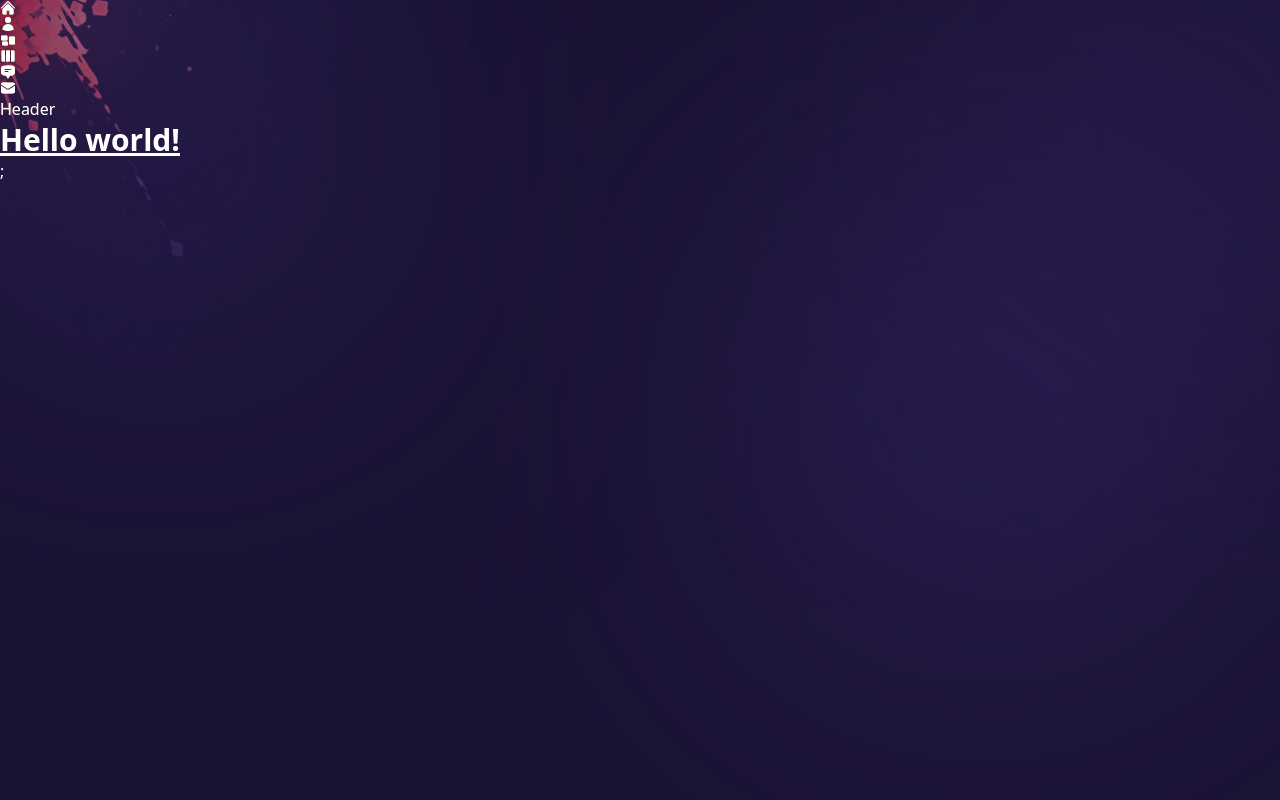
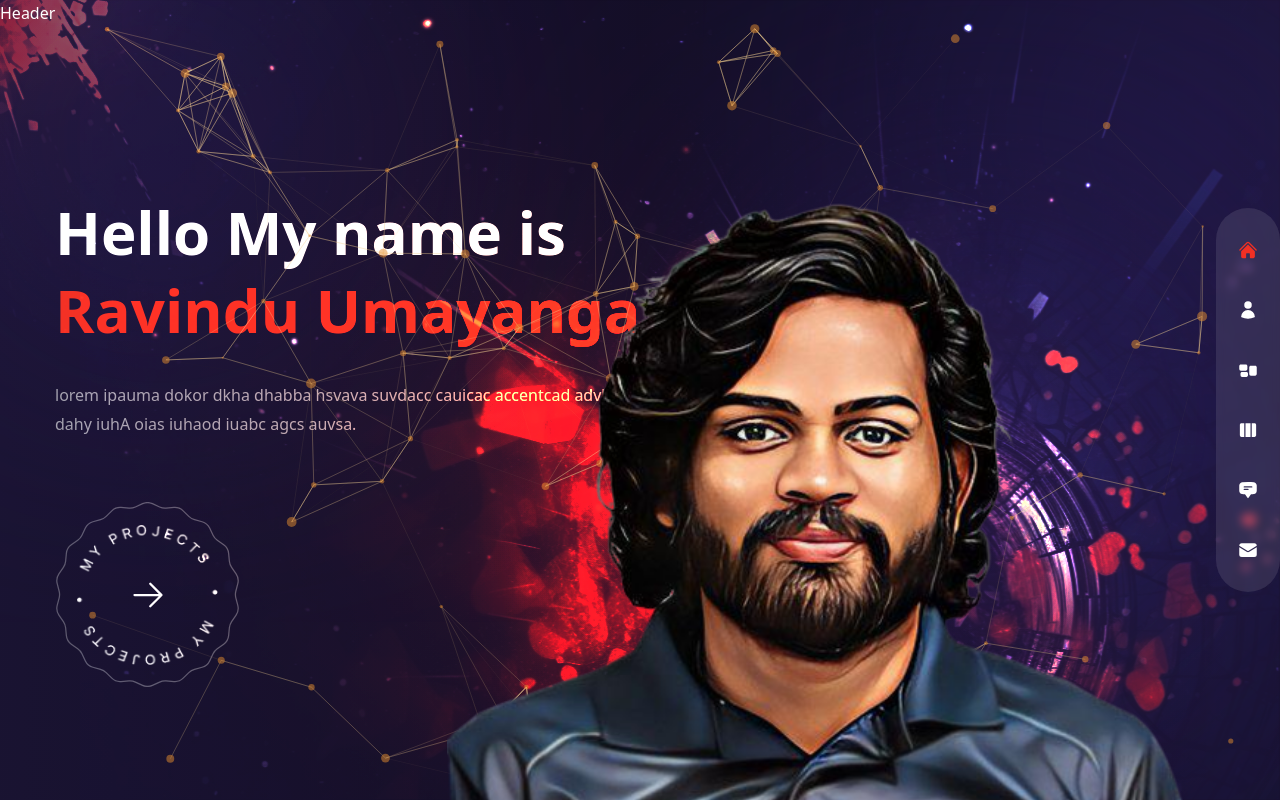
Before and after one commit to RavinduISHA/Portfolio-nextjs, a Next.js app: page / in a window 1280 px wide. Built offline with nearby package versions, Linux system fonts and the light colour scheme.

Commit message:
build home page

```diff
--- a/components/Avatar.js
+++ b/components/Avatar.js
@@ -1,5 +1,9 @@
+import Image from "next/image";
+
 const Avatar = () => {
-  return <div>Avatar</div>;
+  return <div className="hidden xl:flex xl:max-w-none">
+    <Image src={'/avatar2.png'} width={737} height={678} alt="" className="translate-z-0 w-full h-full"/>
+  </div>;
 };
 
 export default Avatar;
--- a/components/Header.js
+++ b/components/Header.js
@@ -1,5 +1,5 @@
 const Header = () => {
-  return <header>Header</header>;
+  return <header className="absolute z-30 w-full">Header</header>;
 };
 
 export default Header;
--- a/components/Nav.js
+++ b/components/Nav.js
@@ -33,13 +33,38 @@ import Link from 'next/link';
 import { useRouter} from 'next/router'
 
 const Nav = () => {
-  return <nav>
-    <div>
-      {navData.map((link, index) =>{
-        return <Link href={link.path}>{link.icon}</Link>
+  const router = useRouter();
+  const pathname = router.pathname;
+
+  return (
+  <nav className='flex flex-col items-center xl:justify-center gap-y-4 fixed h-max bottom-0 right-0 mt-auto xl:right[2%] z-50 top-0 w-full xl:w-16 xl:max-w-md xl:h-screen'>
+    <div className='flex w-full xl:flex-col items-center justify-between xl:justify-center gap-y-10 px-4 md:px-40 xl:px-0 h-[80px] xl:h-max py-8 bg-white/10 backdrop-blur-sm text-3xl xl:text-xl xl:rounded-full'>
+      {navData.map((link, index) => {
+        return <Link
+                  className={`${link.path === pathname && 'text-accent'} relative flex items-center group hover:text-accent transition-all duration-300`}
+                  href={link.path}
+                  key={index}
+                >
+                  {/* tooltip */}
+                  <div className='absolute pr-14 right-0 hidden xl:group-hover:flex'>
+                    <div className='bg-white relative flex text-primary items-center p-[6px] rounded-[3px]'>
+                      <div className='text-[12px] leading-none font-semibold capitalize'>
+                        {link.name}
+                      </div>
+                      <div className='border-solid border-l-white border-l-8 border-y-transparent border-y-[6px] border-r-0 absolute -right-2'>
+
+                      </div>
+                    </div>
+                  </div>
+
+          <div>
+            {link.icon}
+          </div>
+          </Link>
       })}
     </div>
-  </nav>;
+  </nav>
+  )
 };
 
 export default Nav;
--- a/components/ParticlesContainer.js
+++ b/components/ParticlesContainer.js
@@ -1,5 +1,94 @@
+import { Particles } from 'react-tsparticles'
+import { loadFull } from 'tsparticles';
+import React, {useCallback} from 'react';
+
 const ParticlesContainer = () => {
-  return <div>Particles Container</div>;
+  // init
+  const particlesInit = useCallback(async (engine) => {
+    await loadFull(engine);
+  }, []);
+
+  const particlesLoaded = useCallback(async () => {}, []);
+
+  return <Particles
+  className='w-full h-full absolute translate-z-0'
+  id='tsparticles'
+  init={particlesInit}
+  loaded={particlesLoaded}
+  options={{
+    fullScreen: {enable: false},
+    background: {
+      color: {
+        value: ''
+      },
+    },
+    fpsLimit: 120,
+    interactivity: {
+      events: {
+        onClick: {
+          enable: false,
+          mode: 'push',
+        },
+        onHover: {
+          enable: true,
+          mode: 'repulse'
+        },
+        resize: true,
+      },
+      modes: {
+        push: {
+          quantity: 90
+        },
+        repulse: {
+          distance: 200,
+          duration: 0.4,
+        }
+      }
+    },
+    particles: {
+      color: {
+        value: '#e68e2e',
+      },
+      links: {
+        color: '#f5d393',
+        distance: 150,
+        enable: true,
+        opacity: 0.5,
+        width: 1
+      },
+      collisions: {
+        enable: true,
+      },
+      move: {
+        direction: 'none',
+        enable: true,
+        outModes: {
+          default: 'bounce'
+        },
+        random: false,
+        speed: 1,
+        straight: false
+      },
+      number: {
+        density: {
+          enable: true,
+          area: 800
+        },
+        value: 80,
+      },
+      opacity: {
+        value: 0.5,
+      },
+      shape: {
+        type: 'circle',
+      },
+      size: {
+        value: {min: 1, max:5},
+      },
+    },
+    detectRetina: true,
+  }}
+  />;
 };
 
 export default ParticlesContainer;
--- a/components/ProjectsBtn.js
+++ b/components/ProjectsBtn.js
@@ -1,5 +1,19 @@
+// Image
+import Image from 'next/image'
+
+// link
+import Link from 'next/link'
+
+// icons
+import { HiArrowRight } from 'react-icons/hi2'
+
 const ProjectsBtn = () => {
-  return <div>Project Btn</div>;
+  return <div className='mx-auto xl:mx-0'>
+    <Link href={'/work'} className='relative w-[185px] h-[185px] flex justify-center items-center bg-circleStar bg-cover bg-center bg-no-repeat group'>
+      <Image src={'/rounded-text.png'} width={141} height={148} alt='' className='animate-spin-slow w-full h-full max-w-[141px] max-h-[140px]'/>
+      <HiArrowRight className='absolute text-4xl group-hover:translate-x-2 transition-all duration-300' />
+    </Link>
+  </div>;
 };
 
 export default ProjectsBtn;
--- a/components/Transition.js
+++ b/components/Transition.js
@@ -1,7 +1,46 @@
+import { motion } from "framer-motion";
+
+const transtionVariants = {
+  initial: {
+    x: '100%',
+    width: '100%'
+  },
+  animate: {
+    x: '0%',
+    width: '0%'
+  },
+  exit: {
+    x: ['0%', '100%'],
+    width: ['0%', '100%'],
+  },
+}
+
 const Transition = () => {
   return (
     <>
-      <div>Transition</div>
+      <motion.div className="fixed top-0 bottom-0 right-full h-screen z-30 bg-[#2e2257] w-screen"
+      variants={transtionVariants}
+      initial='initial'
+      animate='animate'
+      exit='exit'
+      transition={{delay: 0.2, duration: 0.6, ease: 'easeInOut'}}
+      ></motion.div>
+
+      <motion.div className="fixed top-0 bottom-0 right-full h-screen z-20 bg-[#3b2d71] w-screen"
+      variants={transtionVariants}
+      initial='initial'
+      animate='animate'
+      exit='exit'
+      transition={{delay: 0.4, duration: 0.6, ease: 'easeInOut'}}
+      ></motion.div>
+
+      <motion.div className="fixed top-0 bottom-0 right-full h-screen z-10 bg-[#4b3792] w-screen"
+      variants={transtionVariants}
+      initial='initial'
+      animate='animate'
+      exit='exit'
+      transition={{delay: 0.6, duration: 0.6, ease: 'easeInOut'}}
+      ></motion.div>
     </>
   );
 };
--- a/pages/_app.js
+++ b/pages/_app.js
@@ -1,11 +1,24 @@
 import '../styles/globals.css';
 
 import Layout from '../components/Layout';
+import Transition from '../components/Transition';
+
+// router
+import { useRouter } from 'next/router';
+
+// framer motion
+import { AnimatePresence, motion } from 'framer-motion';
 
 function MyApp({ Component, pageProps }) {
+  const router = useRouter();
   return (
     <Layout>
-      <Component {...pageProps} />;
+      <AnimatePresence mode='wait'>
+        <motion.div key={router.route} className='h-full'>
+          <Transition />
+          <Component {...pageProps} />;
+        </motion.div>
+      </AnimatePresence>
     </Layout>
   );
 }
--- a/pages/index.js
+++ b/pages/index.js
@@ -1,7 +1,77 @@
+// image
+import Image from 'next/image'
+
+// components
+import ParticlesContainer from '../components/ParticlesContainer'
+import ProjectBtn from '../components/ProjectsBtn'
+import Avatar from '../components/Avatar'
+
+// framer motion
+import { motion } from 'framer-motion'
+
+// variants
+import { fadeIn } from '../variants'
+import { HiArrowDown } from 'react-icons/hi2'
+
 const Home = () => {
-  return <h1 className="text-3xl font-bold underline">
-  Hello world!
-</h1>;
+  return (
+    <div className='bg-primary/68 h-full'>
+      <div className='w-full h-full bg-gradient-to-r from-primary/10 via-black/30 to-black/10'>
+        <div className='text-center flex flex-col justify-center xl:pt-20 xl:text-left h-full container mx-auto'>
+          {/* title */}
+          <motion.h1
+            variants={fadeIn('down', 0.4)}
+            initial='hidden'
+            animate='show'
+            exit='hidden'
+            className='h1'>Hello My name is<br/>{' '}
+          <span className='text-accent'> Ravindu Umayanga</span>
+          </motion.h1>
+          {/* subtitile */}
+          <motion.p
+            variants={fadeIn('down', 0.4)}
+            initial='hidden'
+            animate='show'
+            exit='hidden'
+            className='max-w-sm xl:max-w-xl mx-auto xl:mx-0 mb-10 xl:mb-16'
+          >
+            lorem ipauma dokor dkha dhabba hsvava suvdacc cauicac
+            accentcad advba dahy iuhA oias iuhaod iuabc agcs auvsa.
+          </motion.p>
+          {/* btn */}
+          <div className='flex justify-center xl:hidden relative'>
+            <ProjectBtn />
+          </div>
+          <motion.div
+            variants={fadeIn('down', 0.4)}
+            initial='hidden'
+            animate='show'
+            exit='hidden'
+            className='hidden xl:flex'
+          >
+            <ProjectBtn />
+          </motion.div>
+        </div>
+      </div>
+      {/* image */}
+      <div className='w-[1200px] h-full absolute right-0 bottom-0'>
+        <div className='bg-none xl:bg-explosion xl:bg-cover xl:bg-right xl:bg-no-repeat w-full h-full absolute mix-blend-color-dodge translate-z-0'></div>
+        {/* practicles */}
+        <ParticlesContainer />
+        {/* avatar */}
+        <motion.div
+          variants={fadeIn('up', 0.5)}
+          initial='hidden'
+          animate='show'
+          exit='hidden'
+          transition={{duration: 1, ease: 'easeInOut '}}
+          className='w-full h-full max-w-[737px] max-h-[678px] absolute -bottom-32 lg:bottom-0 lg:right-[8%]'
+        >
+          <Avatar />
+        </motion.div>
+      </div>
+    </div>
+  );
 };
 
 export default Home;
```
Also changed, not shown: public/avatar.png (deleted), public/avatar2.png (added).
